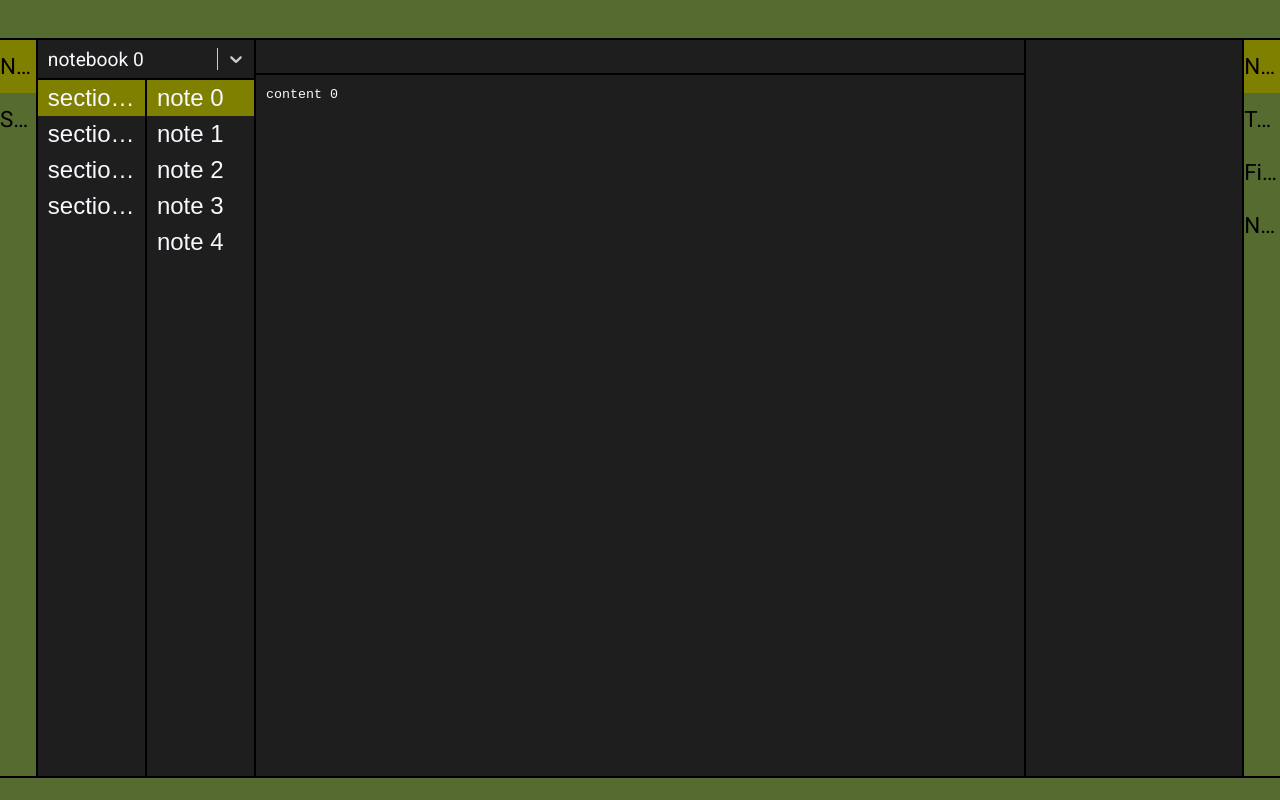
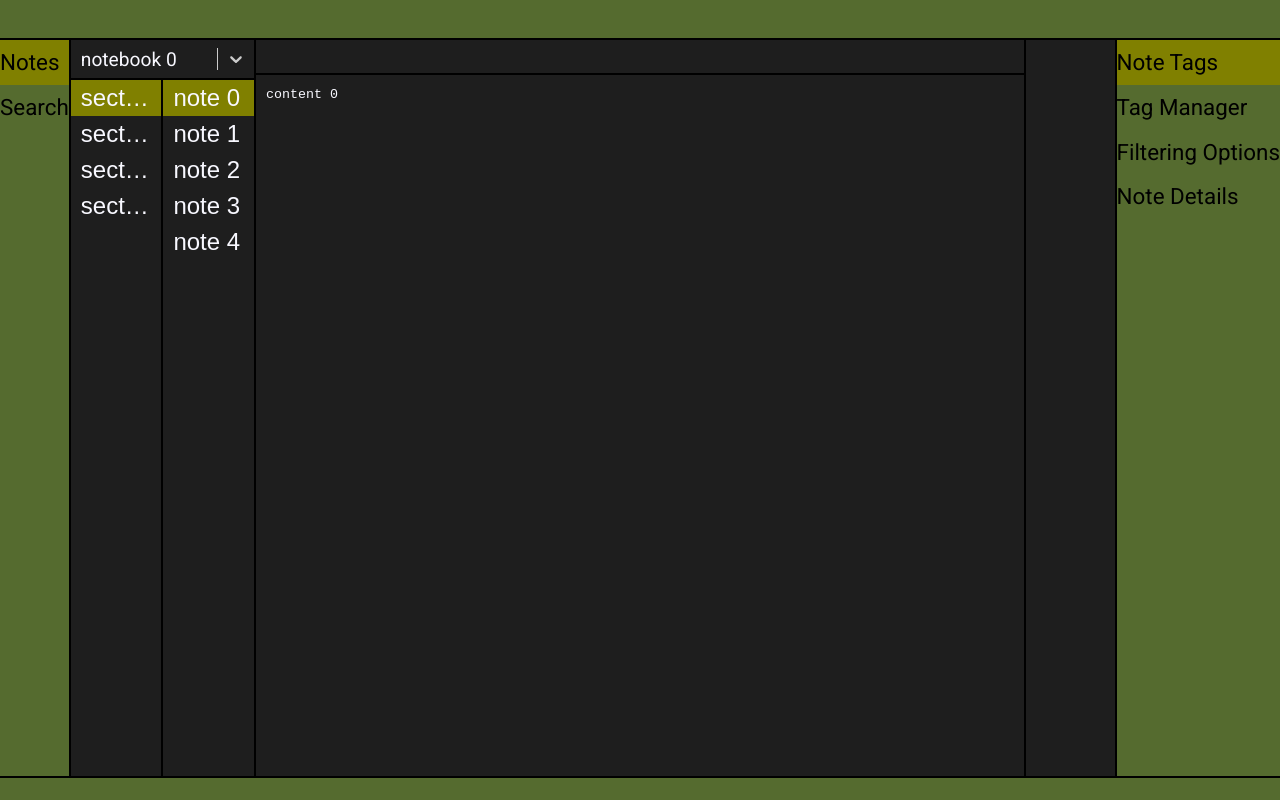
Before and after one commit to stroym/snovy, a React (Create React App) app: page / in a window 1280 px wide. Built offline with nearby package versions, Linux system fonts and the light colour scheme.

Commit message:
center tab menu items without wrapper & flex

```diff
--- a/src/component/tab_menu/TabMenuItem.tsx
+++ b/src/component/tab_menu/TabMenuItem.tsx
@@ -26,7 +26,7 @@ const TabMenuItem = (props: {
     <div id={props.id} className={"snovy-tab-menu-item ".concat(props.orientation, props.active ? " active" : "")}
          onClick={handleClick}
     >
-      <span>{props.text}</span>
+      {props.text}
     </div>
   )
 
--- a/src/style/component/tab-menu.scss
+++ b/src/style/component/tab-menu.scss
@@ -17,21 +17,15 @@
 }
 
 .snovy-tab-menu-item {
-  max-width: 1.6em;
   min-width: 1.2em;
-  padding: 0.6em 0;
   font-size: 1.4em;
-  display: flex;
-  align-items: center;
+  line-height: 1.2em;
+  padding: 0.4em 0;
   cursor: default;
   user-select: none;
   overflow: hidden;
-
-  span {
-    overflow: hidden;
-    text-overflow: ellipsis;
-    white-space: nowrap;
-  }
+  text-overflow: ellipsis;
+  white-space: nowrap;
 
   &.left {
     writing-mode: sideways-lr;
```
